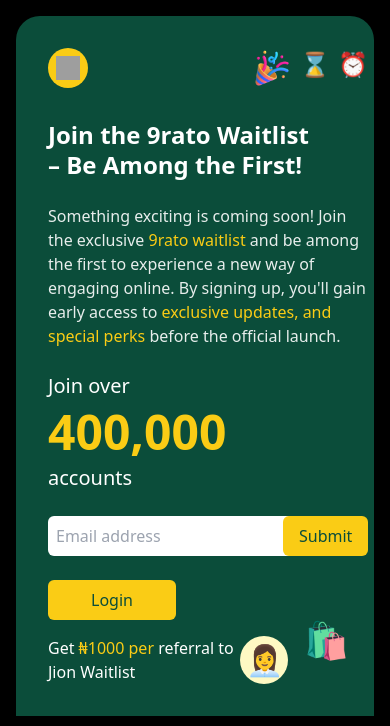
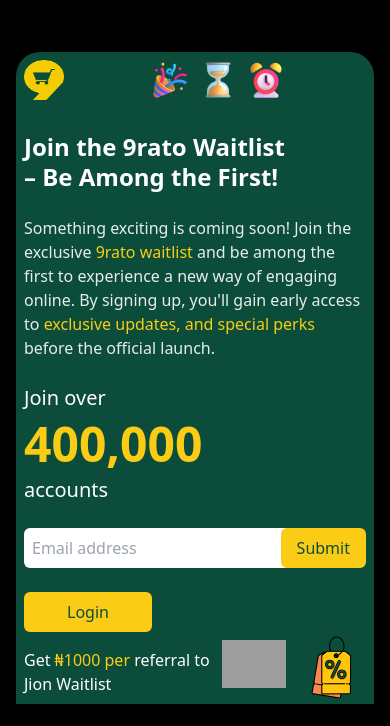
Before and after one commit to amoshood06/9ratowaitlisting, a PHP site: page / in a window 390 px wide. Shown: the top 726 px of the page. Run offline with PHP 8.4, Linux system fonts and the light colour scheme; some libraries are stand-ins or nearby versions; grey boxes are pictures that could not be loaded.

Commit message:
update index

```diff
--- /dev/null
+++ b/asset/css/home.css
@@ -0,0 +1,5 @@
+@media (max-width: 320px) {
+    .menuions {
+        margin-left: 30px;
+    }
+}
--- a/index.php
+++ b/index.php
@@ -4,21 +4,22 @@
     <meta charset="UTF-8">
     <meta name="viewport" content="width=device-width, initial-scale=1.0">
     <title>9rato Waitlist</title>
+    <link rel="stylesheet" href="./asset/css/home.css">
     <script src="https://cdn.tailwindcss.com"></script>
 </head>
 <body class="bg-black min-h-screen flex items-center justify-center p-4 md:p-8">
     <div class="w-full max-w-6xl grid md:grid-cols-2 gap-6 rounded-3xl overflow-hidden">
         <!-- Left Section -->
-        <div class="bg-[#0B4D3A] p-8 md:p-12 relative">
+        <div class="bg-[#0B4D3A] p-2 md:p-12 relative">
             <!-- Top Icons -->
             <div class="flex items-center gap-4 mb-8">
-                <div class="bg-yellow-400 p-2 rounded-full">
-                    <img src="/placeholder.svg" alt="Shopping Cart" class="w-6 h-6">
+                <div class="p-0">
+                    <img src="./asset/image/9ratoLogo.png" alt="Shopping Cart" class="w-10 h-10">
                 </div>
-                <div class="flex gap-2 ml-auto">
+                <div class="flex gap-2 ml-[70px] sm:ml-auto">
                     <span class="text-2xl"><img src="./asset/image/party.png" alt="" class="w-[40px]"></span>
-                    <span class="text-2xl">⌛</span>
-                    <span class="text-2xl">⏰</span>
+                    <span class="text-2xl"><img src="./asset/image/time.png" alt="" class="w-[40px]"></span>
+                    <span class="text-2xl"><img src="./asset/image/alarm.png" alt="" class="w-[40px]"></span>
                 </div>
             </div>
 
@@ -34,8 +35,10 @@
                 </p>
 
                 <div class="space-y-2">
-                    <div class="text-white text-xl">Join over</div>
-                    <div class="text-yellow-400 text-5xl font-bold">400,000</div>
+                    <div class="flex flex-col sm:flex-row sm:space-x-8 space-y-2 sm:space-y-0">
+                        <div class="text-white text-xl">Join over</div>
+                        <div class="text-yellow-400 text-5xl font-bold">400,000</div>
+                    </div>
                     <div class="text-white text-xl">accounts</div>
                 </div>
 
@@ -54,11 +57,11 @@
                         </div>
                     </div>
                     <div class="flex items-end gap-4">
-                        <div class="w-12 h-12 rounded-full bg-yellow-100 flex items-center justify-center text-3xl">
-                            👩‍💼
+                        <div class="w-16 h-16 rounded-full flex items-center justify-center text-3xl">
+                            <img src="./asset/image/shake.gif" alt="">
                         </div>
                         <div class="w-16 h-16 text-4xl">
-                            🛍️
+                           <img src="./asset/image/Promo-code.svg.png" alt="">
                         </div>
                     </div>
                 </div>
@@ -66,16 +69,16 @@
         </div>
 
         <!-- Right Section -->
-        <div class="bg-cover bg-center p-8 flex flex-col items-center justify-end" style="background-image: url('https://hebbkx1anhila5yf.public.blob.vercel-storage.com/9ratowaitlist-TiHQVRcms8KNLlIP7Zt5m3sIGLvigi.png');">
+        <div class="bg-cover bg-center p-8 flex flex-col items-center justify-end" style="background-image: url('./asset/image/div.png');">
             <div class="space-y-4 w-full max-w-xs">
-                <button class="w-full bg-white hover:bg-gray-100 text-black flex items-center justify-center gap-2 px-4 py-2 rounded-md">
+                <!-- <button class="w-full bg-white hover:bg-gray-100 text-black flex items-center justify-center gap-2 px-4 py-2 rounded-md">
                     <img src="/placeholder.svg" alt="Google Play" class="w-6 h-6">
                     Download on Google Play
                 </button>
                 <button class="w-full bg-white hover:bg-gray-100 text-black flex items-center justify-center gap-2 px-4 py-2 rounded-md">
                     <img src="/placeholder.svg" alt="App Store" class="w-6 h-6">
                     Download on App Store
-                </button>
+                </button> -->
             </div>
         </div>
     </div>
```
Also changed, not shown: asset/image/9ratoLogo.png (added), asset/image/Promo-code.svg.png (added), asset/image/div.png (added).
